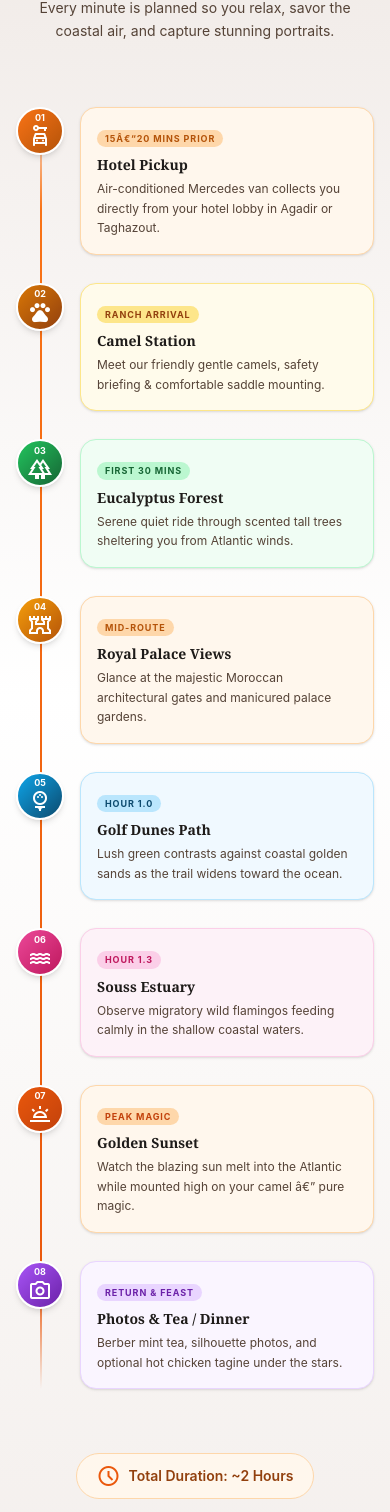
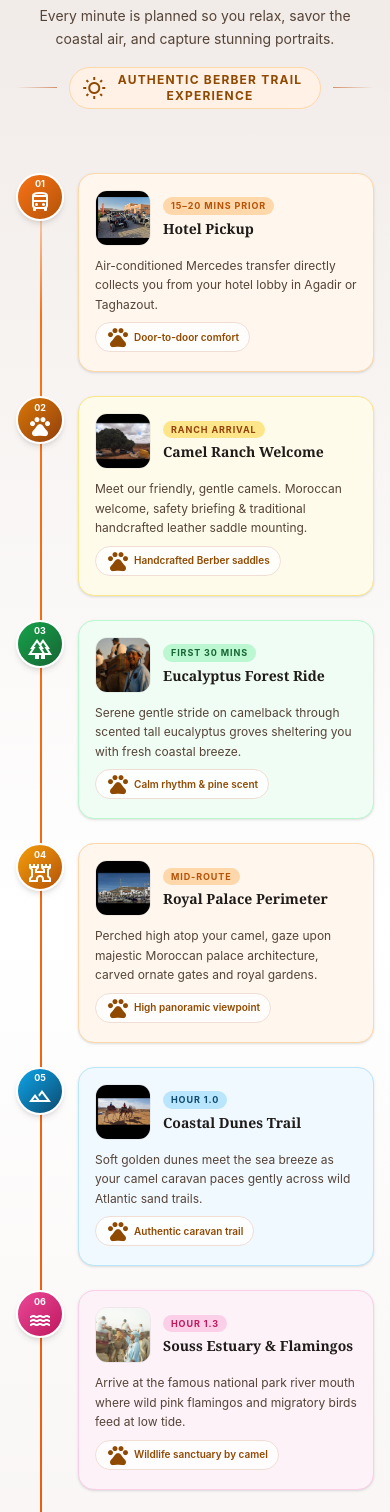
Before and after one commit to KHALODNOS/Camel-Experience, a React (Vite) app: page / in a window 390 px wide. Shown: the part 5015-6527 px from the top of the page. Built offline with nearby package versions, Linux system fonts and the light colour scheme; a web font is replaced by a local one.

Commit message:
make site more about thr camels

```diff
--- a/src/components/DayTours.jsx
+++ b/src/components/DayTours.jsx
@@ -95,9 +95,6 @@ export default function DayTours() {
                       <div className="absolute inset-0 bg-gradient-to-t from-[#33302d]/70 via-transparent to-transparent"></div>
                       <div className="absolute bottom-4 left-4 right-4 flex justify-between items-end text-white">
                         <h3 className="font-serif text-xl font-bold">{t(tour.titleKey)}</h3>
-                        <span className="font-sans text-xl font-bold text-[#ffdcc5]">
-                          {tour.price} <span className="text-xs font-normal text-white/80">{t('per_person_short')}</span>
-                        </span>
                       </div>
                     </div>
 
@@ -108,13 +105,9 @@ export default function DayTours() {
                     </div>
                   </div>
 
-                  <div className="p-6 pt-0 flex items-center justify-between text-[#554337] text-xs font-medium border-t border-[#e9e1dd]/50 mt-2">
-                    <span className="flex items-center gap-1.5 pt-3">
-                      <span className="material-symbols-outlined text-[#8f4900] text-[18px]">schedule</span>
-                      {t(tour.timingKey)}
-                    </span>
+                  <div className="p-6 pt-0 flex items-center justify-end text-[#554337] text-xs font-medium border-t border-[#e9e1dd]/50 mt-2">
                     <a
-                      className="text-[#8f4900] font-bold hover:underline pt-3 group-hover:translate-x-1 transition-transform"
+                      className="w-full text-center py-2.5 rounded-xl bg-[#f4ece8] hover:bg-[#8f4900] hover:text-white text-[#1e1b19] font-bold text-xs uppercase tracking-wider transition-all border border-[#e9e1dd] mt-3"
                       href={`https://wa.me/212619017615?text=${encodeURIComponent(`Hello, I want to book ${t(tour.titleKey)}`)}`}
                       target="_blank"
                       rel="noreferrer"
--- a/src/components/Hero.jsx
+++ b/src/components/Hero.jsx
@@ -145,7 +145,7 @@ export default function Hero() {
               whileHover={{ scale: 1.05 }}
               whileTap={{ scale: 0.95 }}
               className="inline-flex items-center gap-2 px-6 sm:px-7 py-3.5 sm:py-4 rounded-full bg-white/10 hover:bg-white/20 backdrop-blur-md text-white font-semibold text-xs sm:text-sm tracking-wider uppercase transition-all border border-white/20"
-              href="#activities"
+              href="#experiences"
             >
               <span className="material-symbols-outlined text-[18px]">explore</span>
               <span>{t('btn_explore')}</span>
--- a/src/components/PricingPlans.jsx
+++ b/src/components/PricingPlans.jsx
@@ -5,11 +5,12 @@ import { useLanguage } from "../context/LanguageContext";
 const plans = [
   {
     key: "standard",
-    icon: "local_cafe",
-    badge: null,
+    icon: "pets",
+    badge: "Authentic Ride",
+    image: "/images/camel1.png",
     accentClass: "border border-[#e9e1dd]",
     priceColor: "text-[#8f4900]",
-    badgeBg: "",
+    badgeBg: "bg-[#8f4900]",
     btnClass:
       "bg-[#f4ece8] hover:bg-[#eee7e3] text-[#1e1b19] border border-[#e9e1dd]",
     cardBg: "bg-white",
@@ -22,11 +23,13 @@ const plans = [
     btnKey: "pricing_standard_btn",
     iconDone: "done",
     waText: "Hello%2C%20I%20am%20interested%20in%20the%20Standard%20Camel%20Ride",
+    highlightNote: "Gentle trek with Berber tea",
   },
   {
     key: "sunset",
-    icon: "dinner_dining",
+    icon: "wb_twilight",
     badge: "pricing_popular_badge",
+    image: "/images/camel2.png",
     accentClass: "border-2 border-[#9e421f]",
     priceColor: "text-[#9e421f]",
     badgeBg: "bg-[#9e421f]",
@@ -41,14 +44,16 @@ const plans = [
     btnKey: "pricing_sunset_btn",
     iconDone: "done_all",
     waText: "Hello%2C%20I%20am%20interested%20in%20the%20Sunset%20Camel%20Ride%20with%20BBQ%20Dinner",
+    highlightNote: "Most loved sunset & hot tagine feast",
   },
   {
     key: "combo",
-    icon: "two_wheeler",
-    badge: null,
+    icon: "sports_motorsports",
+    badge: "Best Value",
+    image: "/images/camel4.png",
     accentClass: "border border-[#e9e1dd]",
     priceColor: "text-[#8f4900]",
-    badgeBg: "",
+    badgeBg: "bg-[#301400]",
     btnClass: "bg-[#f4ece8] hover:bg-[#eee7e3] text-[#1e1b19] border border-[#e9e1dd]",
     cardBg: "bg-white",
     glowClass: "",
@@ -60,6 +65,7 @@ const plans = [
     btnKey: "pricing_combo_btn",
     iconDone: "done",
     waText: "Hello%2C%20I%20am%20interested%20in%20the%20Combined%20Quad%20%2B%20Camel%20Adventure",
+    highlightNote: "Dune adrenaline + peaceful camel ride",
   },
 ];
 
@@ -98,8 +104,8 @@ export default function PricingPlans() {
           transition={{ duration: 0.65 }}
           className="text-center mb-14 space-y-4"
         >
-          <div className="inline-flex items-center gap-2 px-3.5 py-1.5 rounded-full bg-[#ffdcc5] text-[#301400] text-xs uppercase tracking-widest font-semibold">
-            <span className="material-symbols-outlined text-[16px] text-[#8f4900]">sell</span>
+          <div className="inline-flex items-center gap-2 px-4 py-1.5 rounded-full bg-[#ffdcc5] text-[#301400] text-xs uppercase tracking-widest font-semibold border border-[#fcd9a4]">
+            <span className="material-symbols-outlined text-[16px] text-[#8f4900]">pets</span>
             {t("pricing_badge")}
           </div>
 
@@ -113,7 +119,10 @@ export default function PricingPlans() {
 
           <div className="flex items-center justify-center gap-3 pt-1">
             <span className="h-px w-16 bg-gradient-to-r from-transparent to-[#d4916b]" />
-            <span className="material-symbols-outlined text-[#9e421f] text-[18px]">pets</span>
+            <span className="text-xs uppercase tracking-widest font-bold text-[#8f4900] bg-[#fff1e6] px-3.5 py-1 rounded-full border border-[#fed7aa] flex items-center gap-1.5 shadow-sm">
+              <span className="material-symbols-outlined text-[#8f4900] text-[15px]">pets</span>
+              Authentic Agadir Camel Packages • Pay on Pickup
+            </span>
             <span className="h-px w-16 bg-gradient-to-l from-transparent to-[#d4916b]" />
           </div>
         </motion.div>
@@ -145,34 +154,46 @@ export default function PricingPlans() {
                     : "0 4px 20px -2px rgba(180,83,9,0.07)",
               }}
             >
+              {/* Card Photo Header with Camel imprint */}
+              <div className="relative h-44 w-full overflow-hidden bg-black/10">
+                <img
+                  src={plan.image}
+                  alt={t(plan.titleKey)}
+                  className="w-full h-full object-cover transition-transform duration-700 hover:scale-105"
+                />
+                <div className="absolute inset-0 bg-gradient-to-t from-black/60 via-transparent to-transparent pointer-events-none" />
+
                 {plan.badge && (
                   <div
-                  className={`absolute top-0 right-0 ${plan.badgeBg} text-white px-4 py-1 rounded-bl-xl text-[10px] sm:text-xs uppercase tracking-wider font-bold shadow-md`}
+                    className={`absolute top-3 right-3 ${plan.badgeBg} text-white px-3 py-1 rounded-full text-[10px] sm:text-xs uppercase tracking-wider font-bold shadow-md flex items-center gap-1`}
                   >
+                    <span className="material-symbols-outlined text-[13px]">pets</span>
                     {t(plan.badge)}
                   </div>
                 )}
 
-              {/* Top accent bar */}
+                <div className="absolute bottom-3 left-4 right-4 flex items-center justify-between text-white">
+                  <span className="text-xs font-medium tracking-wide bg-black/40 backdrop-blur-sm px-2.5 py-1 rounded-full border border-white/20 flex items-center gap-1">
+                    <span className="material-symbols-outlined text-[13px] text-[#ffdcc5]">pets</span>
+                    {plan.highlightNote}
+                  </span>
+                </div>
+              </div>
+
+              <div className="p-6 sm:p-7 flex flex-col flex-1 space-y-5">
+                {/* Icon & Subtitle */}
+                <div className="space-y-2">
+                  <div className="flex items-center justify-between">
                     <div
-                className="h-1 w-full"
-                style={{
-                  background:
-                    plan.key === "sunset"
-                      ? "linear-gradient(90deg, #9e421f, #e86a2a, #9e421f)"
-                      : "linear-gradient(90deg, #c9a07a, #8f4900, #c9a07a)",
-                }}
-              />
-
-              <div className="p-7 flex flex-col flex-1 space-y-5">
-                {/* Icon */}
-                <div className="space-y-2">
-                  <div
-                    className={`inline-flex items-center justify-center w-11 h-11 rounded-xl ${
+                      className={`inline-flex items-center justify-center w-10 h-10 rounded-xl ${
                         plan.key === "sunset" ? "bg-[#9e421f] text-white" : "bg-[#f4ece8] text-[#8f4900]"
                       } shadow-sm`}
                     >
-                    <span className="material-symbols-outlined text-[22px]">{plan.icon}</span>
+                      <span className="material-symbols-outlined text-[20px]">{plan.icon}</span>
+                    </div>
+                    <span className="text-[11px] font-bold text-[#8f4900] bg-[#fff1e6] px-2.5 py-0.5 rounded-full border border-[#fed7aa] uppercase tracking-wider">
+                      Agadir Souss
+                    </span>
                   </div>
 
                   <span
--- a/src/components/RouteTimeline.jsx
+++ b/src/components/RouteTimeline.jsx
@@ -3,68 +3,84 @@ import { useLanguage } from '../context/LanguageContext';
 
 const STEPS = [
   {
-    num: '01', icon: 'car_rental',
-    title: 'Hotel Pickup', titleFr: 'Prise en Charge HÃ´tel',
-    desc: 'Air-conditioned Mercedes van collects you directly from your hotel lobby in Agadir or Taghazout.',
-    descFr: "Un van Mercedes climatisÃ© vous rÃ©cupÃ¨re directement Ã  la rÃ©ception de votre hÃ´tel.",
-    time: '15â€“20 Mins Prior', timeFr: '15â€“20 Min avant',
+    num: '01', icon: 'directions_bus',
+    title: 'Hotel Pickup', titleFr: 'Prise en Charge Hôtel',
+    desc: 'Air-conditioned Mercedes transfer directly collects you from your hotel lobby in Agadir or Taghazout.',
+    descFr: "Un van Mercedes climatisé vous récupère directement à la réception de votre hôtel à Agadir ou Taghazout.",
+    time: '15–20 Mins Prior', timeFr: '15–20 Min avant',
     dot: '#f97316', color: '#b45309', bg: '#fff7ed', border: '#fed7aa',
+    img: '/images/tomobilat2.png',
+    camelTouch: 'Door-to-door comfort'
   },
   {
     num: '02', icon: 'pets',
-    title: 'Camel Station', titleFr: 'Station des Chameaux',
-    desc: 'Meet our friendly gentle camels, safety briefing & comfortable saddle mounting.',
-    descFr: "Rencontrez nos chameaux amicaux, participez au briefing et montez confortablement.",
-    time: 'Ranch Arrival', timeFr: 'ArrivÃ©e au Ranch',
+    title: 'Camel Ranch Welcome', titleFr: 'Accueil au Ranch des Chameaux',
+    desc: 'Meet our friendly, gentle camels. Moroccan welcome, safety briefing & traditional handcrafted leather saddle mounting.',
+    descFr: "Rencontrez nos chameaux dociles et amicaux. Briefing de sécurité et montage sur selles traditionnelles en cuir berbère.",
+    time: 'Ranch Arrival', timeFr: 'Arrivée au Ranch',
     dot: '#d97706', color: '#92400e', bg: '#fffbeb', border: '#fde68a',
+    img: '/images/camel1.png',
+    camelTouch: 'Handcrafted Berber saddles'
   },
   {
     num: '03', icon: 'forest',
-    title: 'Eucalyptus Forest', titleFr: "ForÃªt d'Eucalyptus",
-    desc: 'Serene quiet ride through scented tall trees sheltering you from Atlantic winds.',
-    descFr: "Balade calme Ã  travers des arbres parfumÃ©s qui vous protÃ¨gent des vents atlantiques.",
-    time: 'First 30 Mins', timeFr: '30 PremiÃ¨res Min',
-    dot: '#22c55e', color: '#166534', bg: '#f0fdf4', border: '#bbf7d0',
+    title: 'Eucalyptus Forest Ride', titleFr: "Traversée Forêt d'Eucalyptus",
+    desc: 'Serene gentle stride on camelback through scented tall eucalyptus groves sheltering you with fresh coastal breeze.',
+    descFr: "Rythme paisible à dos de chameau à travers les bois d'eucalyptus parfumés bercés par la brise atlantique.",
+    time: 'First 30 Mins', timeFr: '30 Premières Min',
+    dot: '#16a34a', color: '#166534', bg: '#f0fdf4', border: '#bbf7d0',
+    img: '/images/WhatsApp Image 2026-09-30 at 16.14.10 (2).jpeg',
+    camelTouch: 'Calm rhythm & pine scent'
   },
   {
     num: '04', icon: 'fort',
-    title: 'Royal Palace Views', titleFr: 'Vue sur le Palais Royal',
-    desc: 'Glance at the majestic Moroccan architectural gates and manicured palace gardens.',
-    descFr: "Admirez les majestueuses portes marocaines et les jardins soigneusement entretenus.",
+    title: 'Royal Palace Perimeter', titleFr: 'Palais Royal & Jardins',
+    desc: 'Perched high atop your camel, gaze upon majestic Moroccan palace architecture, carved ornate gates and royal gardens.',
+    descFr: "Haut perché sur votre monture, admirez les majestueuses portes en bois ciselé et jardins du Palais Royal.",
     time: 'Mid-Route', timeFr: 'Mi-Parcours',
     dot: '#f59e0b', color: '#b45309', bg: '#fff7ed', border: '#fed7aa',
+    img: '/images/agadir.png',
+    camelTouch: 'High panoramic viewpoint'
   },
   {
-    num: '05', icon: 'sports_golf',
-    title: 'Golf Dunes Path', titleFr: 'Chemin des Dunes Golf',
-    desc: 'Lush green contrasts against coastal golden sands as the trail widens toward the ocean.',
-    descFr: "Les fairways verts contrastent avec les dunes dorÃ©es vers l'ocÃ©an.",
+    num: '05', icon: 'landscape',
+    title: 'Coastal Dunes Trail', titleFr: 'Dunes Dorées du Littoral',
+    desc: 'Soft golden dunes meet the sea breeze as your camel caravan paces gently across wild Atlantic sand trails.',
+    descFr: "Votre caravane de chameaux avance en cadence sur les crêtes des dunes dorées avec l'océan à l'horizon.",
     time: 'Hour 1.0', timeFr: 'Heure 1.0',
     dot: '#0ea5e9', color: '#0c4a6e', bg: '#f0f9ff', border: '#bae6fd',
+    img: '/images/camel3.png',
+    camelTouch: 'Authentic caravan trail'
   },
   {
     num: '06', icon: 'water',
-    title: 'Souss Estuary', titleFr: 'Estuaire du Souss',
-    desc: 'Observe migratory wild flamingos feeding calmly in the shallow coastal waters.',
-    descFr: "Observez les flamants roses migrateurs dans les eaux cÃ´tiÃ¨res calmes.",
+    title: 'Souss Estuary & Flamingos', titleFr: 'Estuaire du Souss & Flamants',
+    desc: 'Arrive at the famous national park river mouth where wild pink flamingos and migratory birds feed at low tide.',
+    descFr: "Contemplez les flamants roses sauvages et échassiers migrateurs se nourrissant paisiblement dans l'estuaire du Souss.",
     time: 'Hour 1.3', timeFr: 'Heure 1.3',
     dot: '#ec4899', color: '#be185d', bg: '#fdf2f8', border: '#fbcfe8',
+    img: '/images/WhatsApp Image 2026-09-30 at 16.14.10 (3).jpeg',
+    camelTouch: 'Wildlife sanctuary by camel'
   },
   {
     num: '07', icon: 'wb_twilight',
-    title: 'Golden Sunset', titleFr: 'Coucher de Soleil DorÃ©',
-    desc: 'Watch the blazing sun melt into the Atlantic while mounted high on your camel â€” pure magic.',
-    descFr: "Regardez le soleil plonger dans l'Atlantique depuis le dos de votre chameau.",
-    time: 'Peak Magic', timeFr: 'Moment Magique',
+    title: 'Sunset Over The Atlantic', titleFr: 'Coucher de Soleil Atlantique',
+    desc: 'The signature moment: watching the glowing golden sun sink into the ocean while seated atop your desert companion.',
+    descFr: "La signature du voyage : le soleil doré plongeant dans l'Atlantique, vécu du haut de votre chameau — pure émotion.",
+    time: 'Peak Golden Hour', timeFr: 'Heure Dorée Magique',
     dot: '#ea580c', color: '#c2410c', bg: '#fff7ed', border: '#fed7aa',
+    img: '/images/camel2.png',
+    camelTouch: 'The iconic golden silhouette'
   },
   {
-    num: '08', icon: 'photo_camera',
-    title: 'Photos & Tea / Dinner', titleFr: 'Photos & ThÃ© / DÃ®ner',
-    desc: 'Berber mint tea, silhouette photos, and optional hot chicken tagine under the stars.',
-    descFr: "ThÃ© Ã  la menthe berbÃ¨re, photos de silhouettes et tagine sous les Ã©toiles.",
-    time: 'Return & Feast', timeFr: 'Retour & Festin',
+    num: '08', icon: 'local_cafe',
+    title: 'Berber Tea & Feast', titleFr: 'Thé Berbère & Festin Tajine',
+    desc: 'Hot Moroccan mint tea poured with high foam, sweet pastries, memorable souvenir photos, and optional fresh tagine.',
+    descFr: "Thé à la menthe servi à la marocaine, biscuits aux amandes, séance photos souvenir et succulent tajine sous la tente.",
+    time: 'Return & Feast', timeFr: 'Retour & Saveurs',
     dot: '#a855f7', color: '#6b21a8', bg: '#faf5ff', border: '#e9d5ff',
+    img: '/images/camel5.png',
+    camelTouch: 'Warm Berber hospitality'
   },
 ];
 
@@ -302,17 +318,27 @@ export default function RouteTimeline() {
       style={{ background: 'linear-gradient(180deg, #eee7e3 0%, #ffffff 40%, #eee7e3 100%)' }}
     >
       <div className="max-w-5xl mx-auto px-4 sm:px-6 lg:px-8">
-        {/* Header */}
+        {/* Header with authentic camel signature */}
         <div className="text-center mb-16 space-y-3">
-          <span className="inline-block px-4 py-1.5 rounded-full bg-[#fff1e6] text-[#b45309] text-xs font-bold uppercase tracking-widest border border-[#fcd9a4]">
+          <div className="inline-flex items-center gap-2 px-4 py-1.5 rounded-full bg-[#ffdcc5] text-[#301400] text-xs font-bold uppercase tracking-widest border border-[#fcd9a4]">
+            <span className="material-symbols-outlined text-[#8f4900] text-[16px]">pets</span>
             {t('timeline_badge')}
-          </span>
+          </div>
           <h2 className="font-serif text-3xl sm:text-4xl lg:text-5xl font-bold text-[#1e1b19]">
             {t('timeline_title')}
           </h2>
-          <p className="text-sm sm:text-base text-[#554337] max-w-xl mx-auto leading-relaxed">
+          <p className="text-sm sm:text-base text-[#554337] max-w-2xl mx-auto leading-relaxed">
             {t('timeline_desc')}
           </p>
+
+          <div className="flex items-center justify-center gap-3 pt-1">
+            <span className="h-px w-14 bg-gradient-to-r from-transparent to-[#d4916b]" />
+            <span className="text-xs uppercase tracking-widest font-bold text-[#8f4900] bg-[#fff1e6] px-3 py-1 rounded-full border border-[#fed7aa] flex items-center gap-1.5">
+              <span className="material-symbols-outlined text-[14px]">wb_sunny</span>
+              Authentic Berber Trail Experience
+            </span>
+            <span className="h-px w-14 bg-gradient-to-l from-transparent to-[#d4916b]" />
+          </div>
         </div>
 
         {/* DESKTOP: Alternating Timeline */}
@@ -345,20 +371,41 @@ export default function RouteTimeline() {
                   {/* Card */}
                   <div className={`w-[calc(50%-2.5rem)] ${isLeft ? 'pr-6' : 'pl-6'}`}>
                     <div
-                      className="relative rounded-2xl p-5 shadow-sm hover:shadow-lg hover:-translate-y-1 transition-all duration-300"
+                      className="group relative rounded-2xl p-5 shadow-sm hover:shadow-xl hover:-translate-y-1 transition-all duration-300 overflow-hidden"
                       style={{ background: step.bg, border: `1.5px solid ${step.border}` }}
                     >
-                      {/* Time badge */}
+                      <div className="flex items-start gap-4">
+                        {/* Image Preview with Camel stamp */}
+                        <div className="relative w-20 h-20 rounded-xl overflow-hidden shrink-0 border border-black/5 shadow-inner hidden sm:block">
+                          <img
+                            src={step.img}
+                            alt={title}
+                            className="w-full h-full object-cover group-hover:scale-110 transition-transform duration-500"
+                          />
+                          <div className="absolute inset-0 bg-gradient-to-t from-black/50 via-transparent to-transparent pointer-events-none" />
+                          <span className="absolute bottom-1 right-1 material-symbols-outlined text-[13px] text-[#ffdcc5]">
+                            pets
+                          </span>
+                        </div>
+
+                        <div className="flex-1 min-w-0">
+                          {/* Time badge & Camel touch */}
+                          <div className={`flex items-center gap-2 mb-2 flex-wrap ${isLeft ? 'justify-start' : 'justify-end'}`}>
                             <span
-                        className="inline-block px-3 py-1 rounded-full text-[10px] font-bold uppercase tracking-widest mb-3"
+                              className="inline-block px-2.5 py-0.5 rounded-full text-[10px] font-bold uppercase tracking-widest"
                               style={{ background: step.border, color: step.color }}
                             >
                               {time}
                             </span>
+                            <span className="inline-flex items-center gap-1 text-[10px] font-semibold text-[#8f4900] bg-white/70 px-2 py-0.5 rounded-full border border-[#f0ded5]">
+                              <span className="material-symbols-outlined text-[11px] text-[#8f4900]">pets</span>
+                              {step.camelTouch}
+                            </span>
+                          </div>
 
-                      <div className={`flex items-center gap-2 mb-2 ${isLeft ? 'flex-row' : 'flex-row-reverse'}`}>
+                          <div className={`flex items-center gap-2 mb-1.5 ${isLeft ? 'flex-row' : 'flex-row-reverse'}`}>
                             <span
-                          className="material-symbols-outlined text-[22px] shrink-0"
+                              className="material-symbols-outlined text-[20px] shrink-0"
                               style={{ color: step.dot }}
                             >
                               {step.icon}
@@ -371,6 +418,8 @@ export default function RouteTimeline() {
                           <p className={`text-xs sm:text-sm text-[#554337] leading-relaxed ${isLeft ? 'text-left' : 'text-right'}`}>
                             {desc}
                           </p>
+                        </div>
+                      </div>
 
                       {/* Connector arrow */}
                       <div
@@ -383,7 +432,7 @@ export default function RouteTimeline() {
                   {/* Center dot */}
                   <div className="relative z-10 flex items-center justify-center w-20 shrink-0">
                     <div
-                      className="w-14 h-14 rounded-full flex flex-col items-center justify-center shadow-lg border-4 border-white"
+                      className="w-14 h-14 rounded-full flex flex-col items-center justify-center shadow-lg border-4 border-white transition-transform duration-300 hover:scale-110"
                       style={{ background: `linear-gradient(135deg, ${step.dot}, ${step.color})` }}
                     >
                       <span className="text-white font-bold text-[10px] leading-none">{step.num}</span>
@@ -407,7 +456,7 @@ export default function RouteTimeline() {
             className="absolute left-6 top-0 bottom-0 w-0.5 rounded-full"
             style={{ background: 'linear-gradient(to bottom, transparent, #f97316 8%, #ea580c 92%, transparent)' }}
           />
-          <div className="flex flex-col gap-7">
+          <div className="flex flex-col gap-6">
             {STEPS.map((step, idx) => {
               const isVis = visible.includes(idx);
               const title = lang === 'fr' ? step.titleFr : step.title;
@@ -417,7 +466,7 @@ export default function RouteTimeline() {
                 <div
                   key={idx}
                   data-index={idx}
-                  className="flex items-start gap-4"
+                  className="flex items-start gap-3.5"
                   style={{
                     opacity: isVis ? 1 : 0,
                     transform: isVis ? 'translateX(0)' : 'translateX(-20px)',
@@ -436,17 +485,32 @@ export default function RouteTimeline() {
                     </div>
                   </div>
                   <div
-                    className="flex-1 rounded-2xl p-4 shadow-sm"
+                    className="flex-1 rounded-2xl p-4 shadow-sm overflow-hidden"
                     style={{ background: step.bg, border: `1.5px solid ${step.border}` }}
                   >
+                    <div className="flex items-center gap-3 mb-2.5">
+                      <img
+                        src={step.img}
+                        alt={title}
+                        className="w-14 h-14 rounded-xl object-cover shrink-0 border border-black/5"
+                      />
+                      <div>
+                        <div className="flex items-center gap-1.5 flex-wrap mb-1">
                           <span
-                      className="inline-block px-2 py-0.5 rounded-full text-[9px] font-bold uppercase tracking-widest mb-2"
+                            className="inline-block px-2 py-0.5 rounded-full text-[9px] font-bold uppercase tracking-widest"
                             style={{ background: step.border, color: step.color }}
                           >
                             {time}
                           </span>
-                    <h3 className="font-serif text-sm font-bold text-[#1e1b19] mb-1">{title}</h3>
-                    <p className="text-xs text-[#554337] leading-relaxed">{desc}</p>
+                        </div>
+                        <h3 className="font-serif text-sm font-bold text-[#1e1b19] leading-snug">{title}</h3>
+                      </div>
+                    </div>
+                    <p className="text-xs text-[#554337] leading-relaxed mb-2">{desc}</p>
+                    <div className="inline-flex items-center gap-1 text-[10px] font-semibold text-[#8f4900] bg-white/80 px-2.5 py-0.5 rounded-full border border-[#f0ded5]">
+                      <span className="material-symbols-outlined text-[12px] text-[#8f4900]">pets</span>
+                      {step.camelTouch}
+                    </div>
                   </div>
                 </div>
               );
```
Also changed, not shown: src/components/MoreAdventures.jsx (+3 -13 lines), public/images/tomobilat.png (renamed from public/images/dsds.png). Lines whose indentation alone changed are shown as unchanged.
